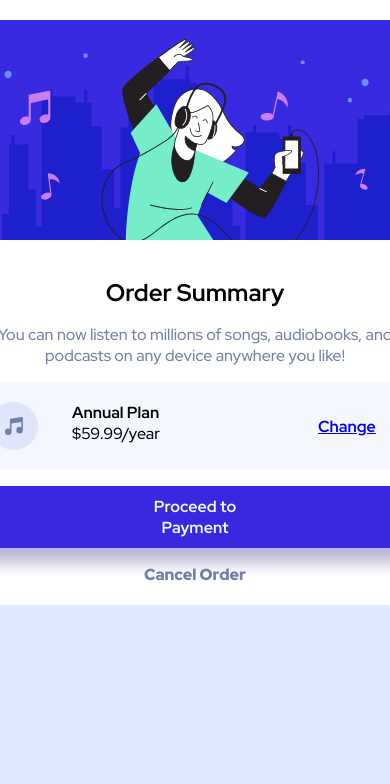
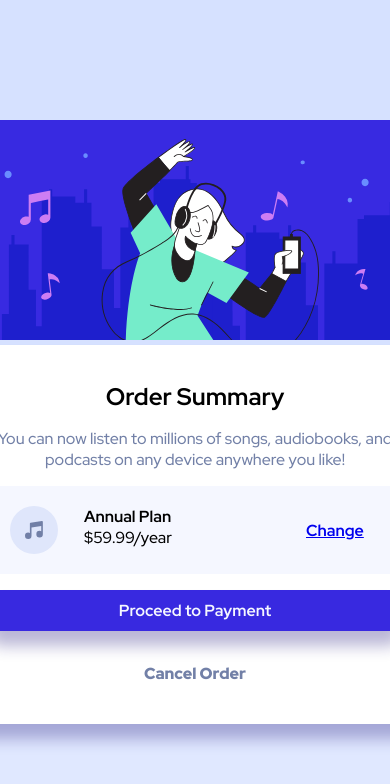
Before and after one commit to voffee/Order-Summary, a plain HTML site: page index.html in a window 390 px wide. Shown: the top 784 px of the page. Drawn offline with Linux system fonts and the light colour scheme.

Commit message:
move img outside of container

```diff
--- a/css/style.css
+++ b/css/style.css
@@ -10,7 +10,30 @@
     --white: #ffffff;
 
     /* Width Variables */
-    --width: 490px;
+    --width: 450px;
+    --mobile-width: 414px;
+}
+
+/* Media Queries */
+@media only screen and (max-width: 420px){
+
+    body {
+        background-image: url(/img/pattern-background-mobile.svg);
+
+        background-repeat: no-repeat;
+    }
+    .container {
+        width: var(--mobile-width);
+    }
+
+    .card-0 img {
+        size: 50%;
+    }
+
+    .btn-large {
+        width: 50%;
+    }
+
 }
 
 /* Reset */
@@ -30,6 +53,8 @@ body {
     flex-direction: column;
     align-items: center;
     justify-content: center;
+    min-height: 100vh;
+    /* Why does min-height center content?! */
 }
 
 .container {
@@ -37,6 +62,7 @@ body {
     width: var(--width);
     padding: 20px;
     border-radius: 2%;
+    box-shadow: 0px 15px 15px 0px rgba(26, 17, 120, 0.3);
 }
 
 /* Utility Styling */
@@ -45,11 +71,13 @@ body {
 }
 
 .btn-large {
-    padding: 10px 150px;
+    display: inline-block;
+    width: 100%;
+    padding: 10px 10px;
     background: var(--bright-blue);
     color: var(--very-pale-blue);
     border-radius: 10px;
-    margin-bottom: 1rem;
+    margin-bottom: 2rem;
     font-weight: 700;
     text-align: center;
     box-shadow: 0px 15px 15px 0px rgba(26, 17, 120, 0.3);
@@ -58,6 +86,12 @@ body {
 .btn-small {
     color: var(--desaturated-blue);
     font-weight: 900;
+}
+
+/* Card 1 Styling */
+.card-0 img {
+    size: 100%;
+    border-radius: 20px 20px 0px 0px;
 }
 
 /* Card 1 Styling */
@@ -74,11 +108,6 @@ body {
     margin-bottom: 1rem;
 }
 
-.card-1 img {
-    size: 100%;
-    border-radius: 20px 20px 0px 0px;
-    margin-bottom: 1rem;
-}
 /* Card 2 Styling */
 .card-2 {
     background: var(--very-pale-blue);
@@ -98,4 +127,5 @@ body {
     flex-direction: column;
     align-items: center;
     justify-content: center;
+    margin-bottom: 20px;
 }
--- a/index.html
+++ b/index.html
@@ -14,9 +14,12 @@
 </head>
 <body>
     <section>
+        <div class="card-0">
+            <img src="/img/illustration-hero.svg" alt="">
+        </div>
+
         <div class="container">
             <div class="card-1">
-                <img src="/img/illustration-hero.svg" alt="">
                 <h1>Order Summary</h1>
                 <p>You can now listen to millions of songs, audiobooks, and podcasts on any device anywhere you like!</p>
             </div>
```
